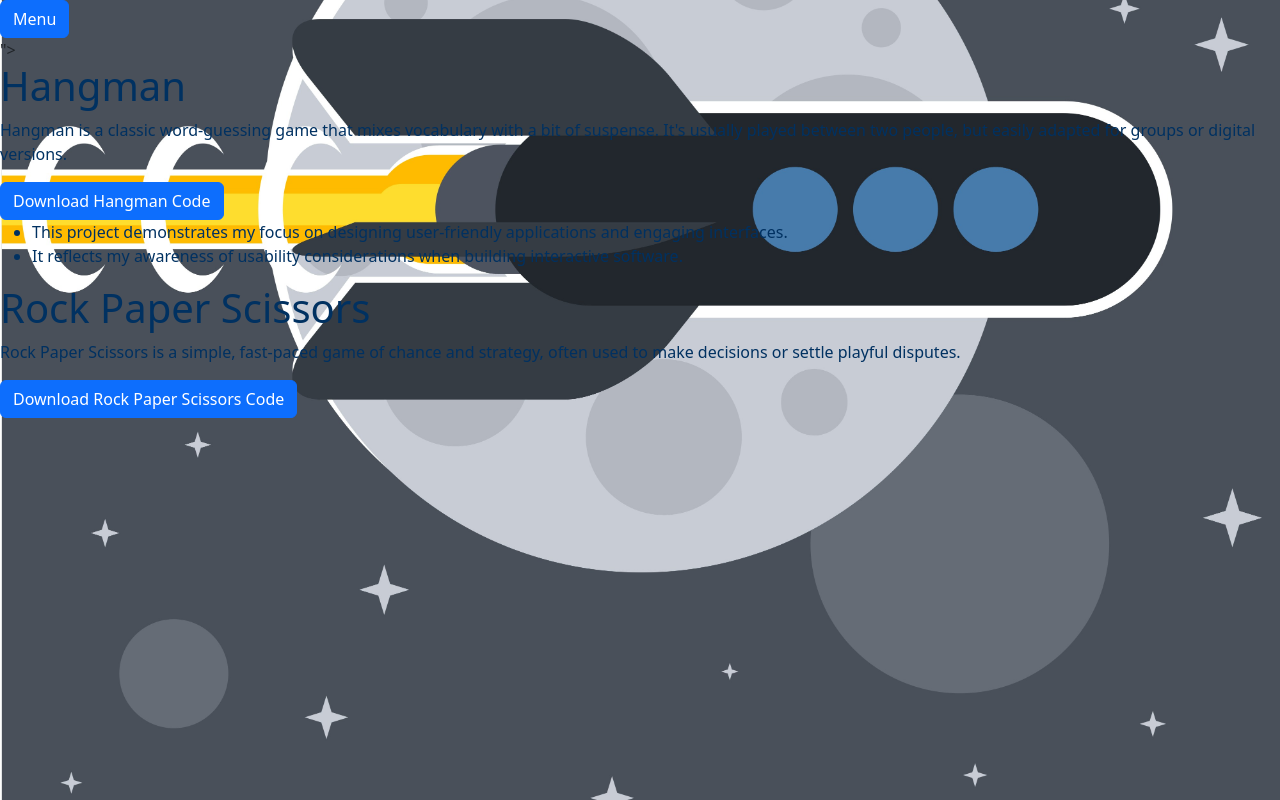
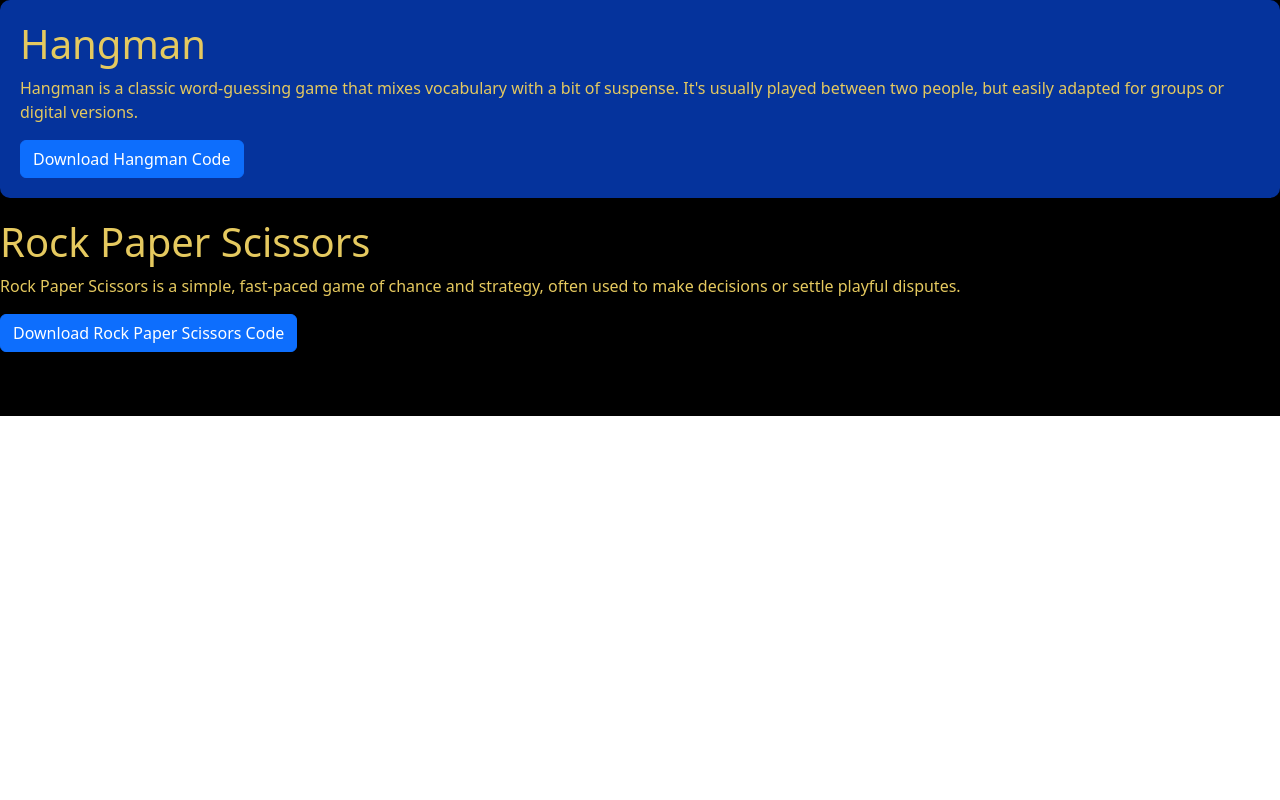
Before and after one commit to LuvuyoBhele/Personal-Website, a plain HTML site: page public/Game page.html in a window 1280 px wide. Drawn offline with nearby package versions, Linux system fonts and the light colour scheme.

Commit message:
fixing layout of game page

```diff
--- a/Styles folder/GamePage-OCT2025.css
+++ b/Styles folder/GamePage-OCT2025.css
@@ -1,31 +1,29 @@
-body{
-    background-image:url(../Assets/images/public-domain-vectors-u74_mEsgkgo-unsplash.jpg) ;
-    background-size: cover;
-    background-position: center center;
+#body{
+    color: black;
 }
 
 p, ul, .section{
-    color: #003161;
+    color:#E5C95F;
 }
 
-.fixed-menu {
-  position: fixed  !important;
-  width: 25% !important;
-  height: 100% !important;
-  transition: all 0.3s ease-in-out !important;  /* Smooth interaction */
-  z-index: 1000;
-  }
+#mainContent{
+    background-color: black;
+    display: grid;
+    grid-template-columns: 1fr;
+    grid-template-rows: 1fr 1fr;
+    gap: 20px;
+}
 
-.col-4.fixed-menu {
-  position: fixed !important;
-  top: 0 !important;
-  right: 20px !important;
-  width: 35% !important;
-  height: 100% !important;
-  background: inherit !important;
-  z-index: 1000 !important;
-  padding-top: 7px !important;
-  box-sizing: border-box !important;
-  overflow: auto !important;   /* prevents overflow */
+#section-1{
+    background-color: #05339C;
+    padding: 20px;
+    border-radius: 10px;
+    box-shadow: 0 4px 8px rgba(0, 0, 0, 0.1);
+}
 
+#section-2{
+    background-color: #1055C9;
+    padding: 20px;
+    border-radius: 10px;
+    box-shadow: 0 4px 8px rgba(0, 0, 0, 0.1);
 }
--- a/public/Game page.html
+++ b/public/Game page.html
@@ -12,8 +12,8 @@
     <div class="row">
         <div>
             <div class="col-4 fixed-menu">
-                <!-- Toggle Button -->
-                <div id="drop-down-btn">
+                Toggle Button -->
+           <!--      <div id="drop-down-btn">
                     <button class="btn btn-primary" type="button"
                         data-bs-toggle="collapse"
                         data-bs-target="#collapseExample"
@@ -24,7 +24,7 @@
                 </div>
 
                 <!-- Collapsible Content (starts hidden) -->
-                <div class="collapse" id="collapseExample">
+       <!---         <div class="collapse" id="collapseExample">
                     <div id="list-example" class="list-group">
                         <a class="list-group-item list-group-item-action" href="#list-item-1">Hangman</a>
                         <a class="list-group-item list-group-item-action" href="#list-item-2"> Rock Paper Scissors</a>
@@ -32,15 +32,16 @@
                     </div>
                 </div>
             </div>
-
-    <div id = mainContent>">
-        <h1 id="list-item-1" class="section">Hangman</h1>
+        -->
+    <div id = mainContent>
+        <div class="section-card" id="section-1">
+            <h1 id="list-item-1" class="section">Hangman</h1>
             <p> Hangman is a classic word-guessing game that mixes vocabulary with a bit of suspense. It's usually played between two people, but easily adapted for groups or digital versions.</p>
             <p hidden>This project demonstrates my ability to design and implement interactive games using Python through the development of a classic Hangman word-guessing game. The project showcases my programming skills in creating an engaging and functional user experience.</p>
             <btn> <a href="https://github.com/LuvuyoBhele/Hangman" class="btn btn-primary" download>Download Hangman Code</a></btn>
             <h2 class="section" hidden>
                 Practical Application of Programming Skills:
-            </h5>
+            </h2>
                 <ul hidden>
                     <li>The Hangman Game provides a practical demonstration of my ability to apply Python programming knowledge to develop an interactive and dynamic command-line game.</li>
                     <li>It illustrates my understanding of control flow, string manipulation, and handling user inputs effectively.</li>
@@ -57,11 +58,13 @@
             <h2 class="section" hidden>
                 User Interaction and Engagement:
             </h2>
-            <ul>
+            <ul hidden>
                 <li>This project demonstrates my focus on designing user-friendly applications and engaging interfaces.</li>
                 <li>It reflects my awareness of usability considerations when building interactive software.</li>
             </ul>
+        </div>
 
+        <div class="section-card" >
             <h1 id="list-item-2" class="section">
                 Rock Paper Scissors
             </h1>
@@ -95,8 +98,7 @@
                 <li>This project reflects my focus on creating user-friendly interfaces and interactive experiences.</li>
                 <li>It emphasizes the replayability of the game with randomized outcomes, making it both fun and functional.</li>
             </ul>
-                </div>
-            </div>
+
         </div>
     </div>
 
```
